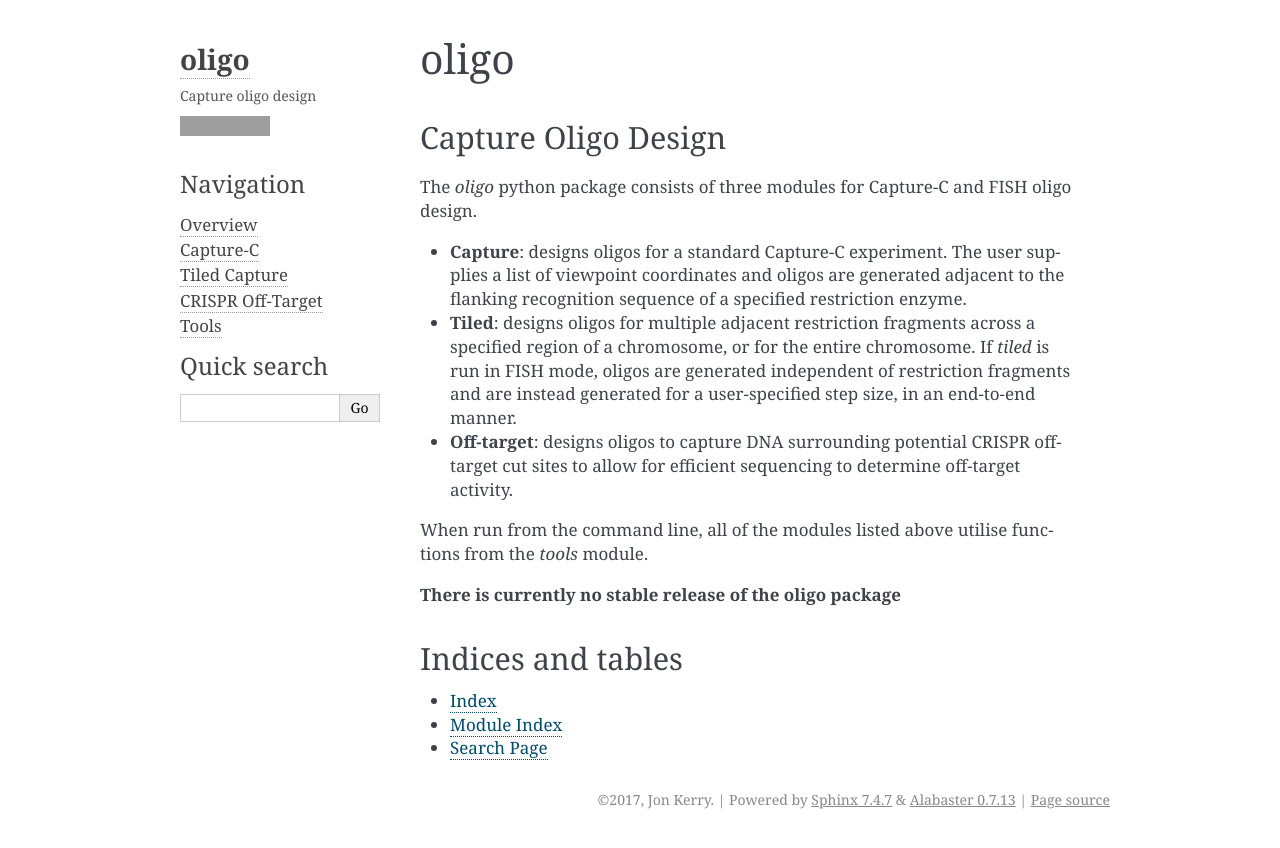
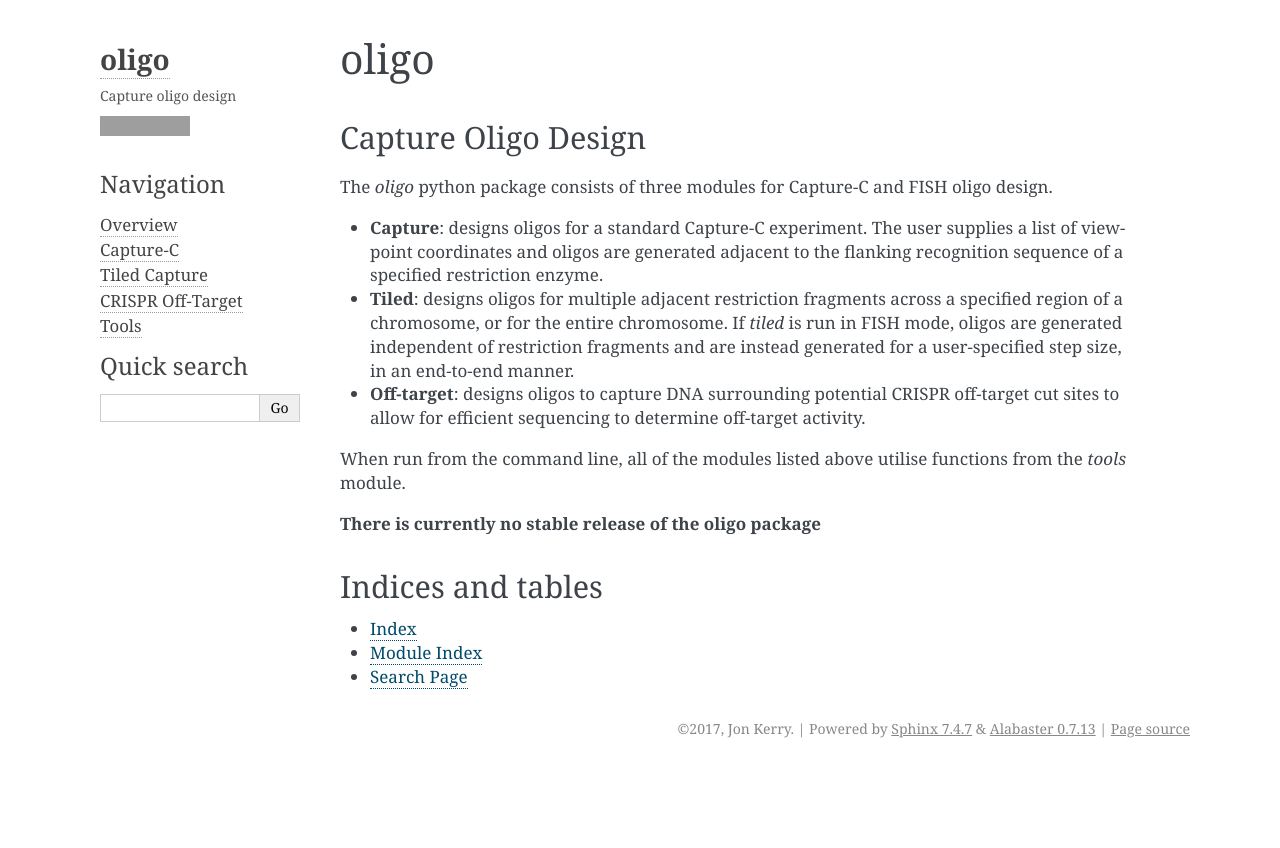
Before and after one commit to jbkerry/oligo, a Sphinx documentation site: the page built from docs/index.rst, in a window 1280 px wide. Shown: the top 848 px of the page. Built offline with Sphinx 7.4.7, drawn with Linux system fonts in a browser that asks for light colours; grey boxes are pictures that could not be loaded.

```diff
--- a/docs/conf.py
+++ b/docs/conf.py
@@ -119,7 +119,7 @@ html_theme_options = {
     'logo_name': 'true',
     'description': 'Capture oligo design',
     'fixed_sidebar': 'true',
-    #'page_width': '1100px',
+    'page_width': '1100px',
     'body_text_align': 'justify',
     'github_user': 'jbkerry',
     'github_repo': 'oligo',
```
